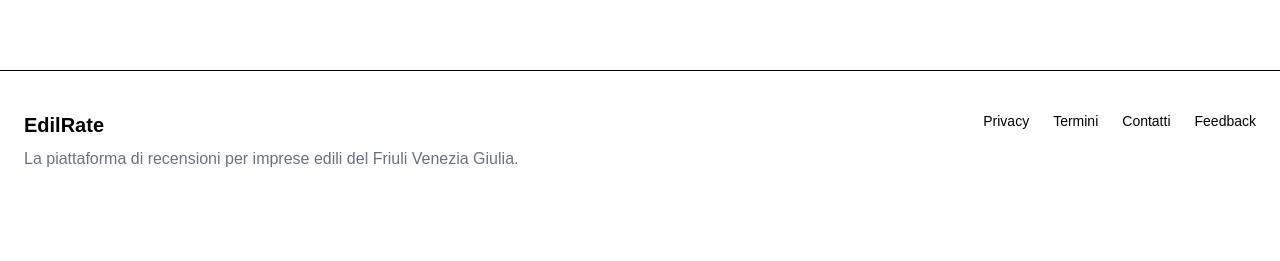
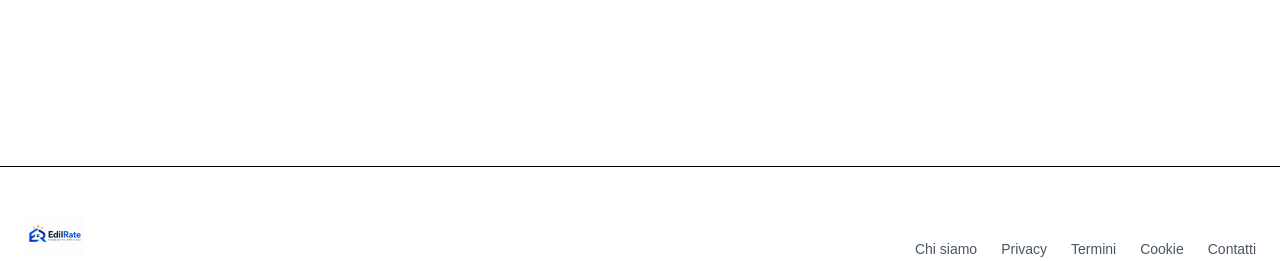
Before and after one commit to TomVerdad77/edilrate, a Next.js app: page / in a window 1280 px wide. Shown: the part 2460-2721 px from the top of the page. Built offline with nearby package versions, Linux system fonts and the light colour scheme; no server answers; the database is empty.

Commit message:
Add EdilRate logo and clean footer

```diff
--- a/app/page.tsx
+++ b/app/page.tsx
@@ -464,39 +464,6 @@ export default function Home() {
     ))}
   </div>
 </section>
-      {/* FOOTER */}
-      <footer className="border-t">
-        <div className="max-w-7xl mx-auto px-6 py-10 flex flex-col md:flex-row justify-between gap-6">
-          <div>
-            <h3 className="font-bold text-xl">
-              EdilRate
-            </h3>
-
-            <p className="text-gray-500 mt-2">
-              La piattaforma di recensioni per
-              imprese edili del Friuli Venezia Giulia.
-            </p>
-          </div>
-
-          <div className="flex flex-wrap gap-6 text-sm">
-  <a href="/privacy" className="hover:text-gray-600 transition">
-    Privacy
-  </a>
-
-  <a href="/termini" className="hover:text-gray-600 transition">
-    Termini
-  </a>
-
-  <a href="/contatti" className="hover:text-gray-600 transition">
-    Contatti
-  </a>
-
-  <a href="/feedback" className="hover:text-gray-600 transition">
-    Feedback
-  </a>
-</div>
-        </div>
-      </footer>
       <Footer />
     </main>
   );
```
